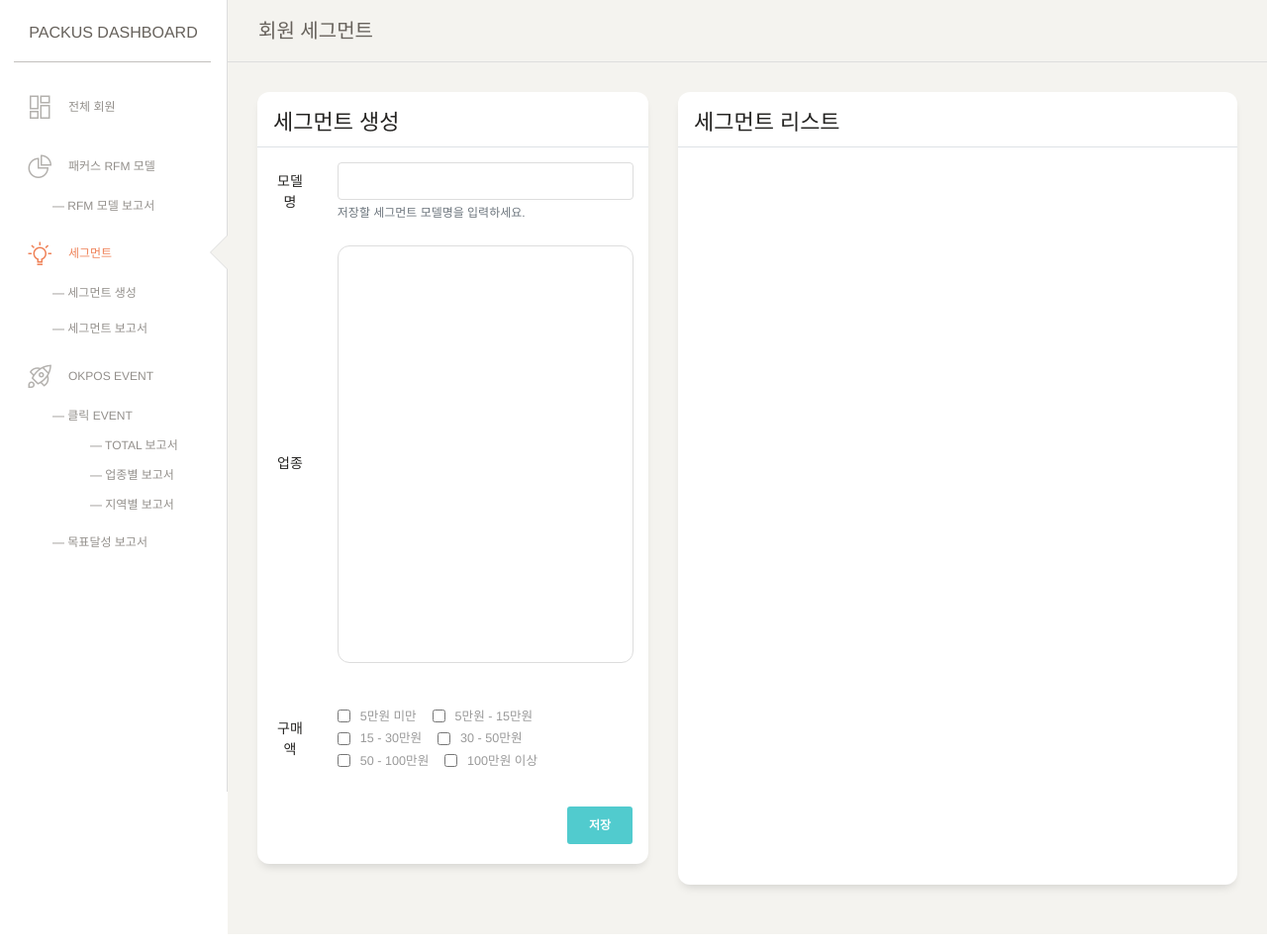
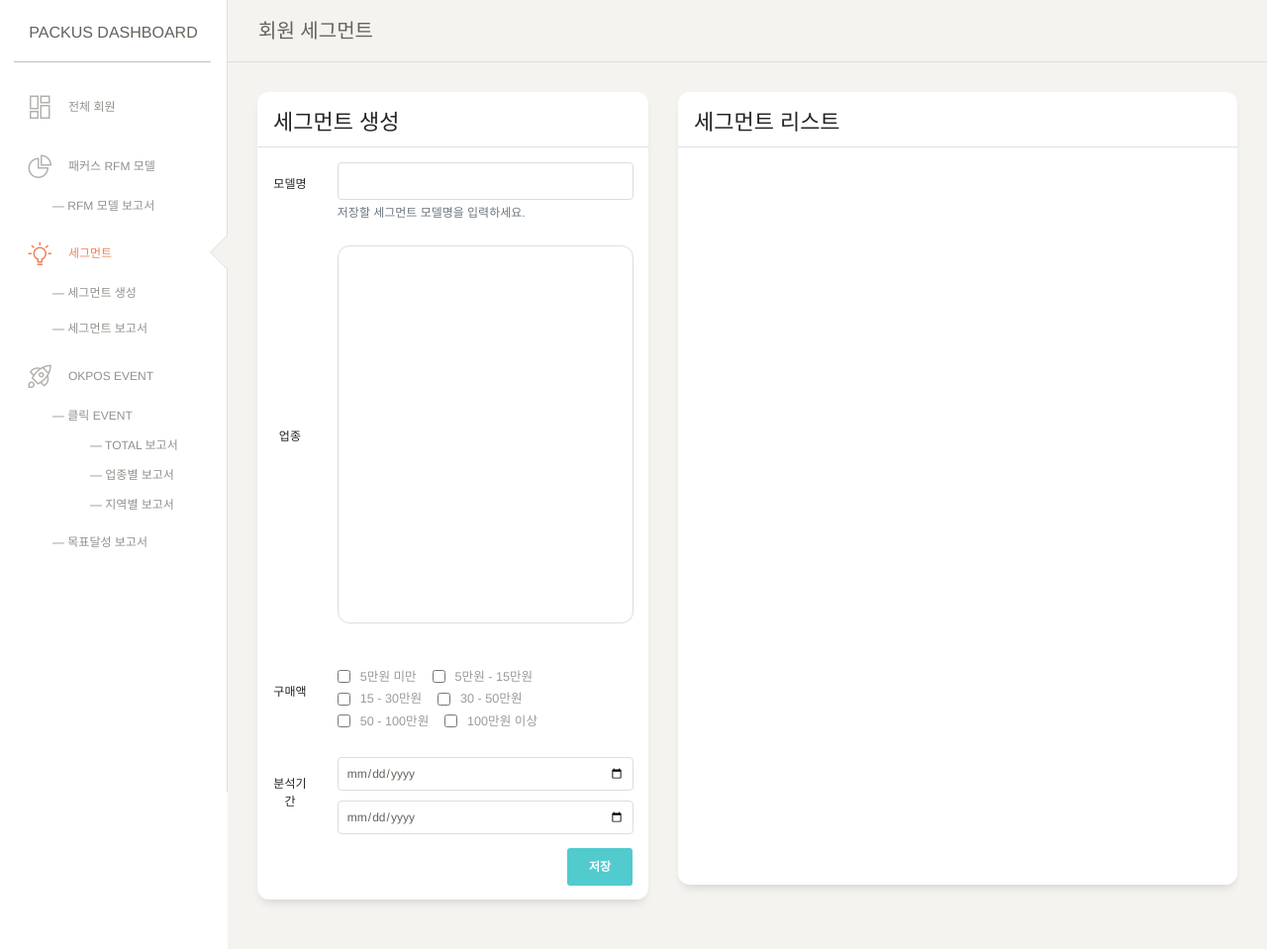
Before and after one commit to DayoungOh/homepage, a Flask app: page /segments in a window 1280 px wide. Shown: the whole page at 99% size. Run offline with Flask 2, Linux system fonts and the light colour scheme; data that the repository does not hold is empty; style sheets or scripts are compiled from the project's sources; some libraries are stand-ins or nearby versions.

Commit message:
세그먼트 생성 페이지의 분석기간 추가

```diff
--- a/packus/web/static/css/base.scss
+++ b/packus/web/static/css/base.scss
@@ -4231,7 +4231,7 @@ License - nucleoapp.com/license/
     overflow: auto;
 }
 #segUpjong .card .card-body {
-    height: 420px!important;
+    height: 380px!important;
     overflow: auto;
     display: inline-block;
 }
@@ -4304,3 +4304,6 @@ License - nucleoapp.com/license/
   display: table-cell;
   vertical-align: middle;
 }
+.card-body .form-group p {
+  font-size: 12px;
+}
--- a/packus/web/templates/segments/segments.html
+++ b/packus/web/templates/segments/segments.html
@@ -24,14 +24,14 @@
                 <div class="card-body">
                     <form>
                         <div class="form-group row mb-4">
-                            <div class="col-sm-2 text-center my-auto">모델명</div>
+                            <div class="col-sm-2 text-center my-auto"><p>모델명</p></div>
                             <div class="col-sm-10">
                                 <input type="text" class="form-control" id="seg-name" aria-describedby="segmentNm">
                                 <small id="segmentNm" class="form-text text-muted">저장할 세그먼트 모델명을 입력하세요.</small>
                             </div>
                         </div>
                         <div class="form-group row mb-4">
-                            <div class="col-sm-2 text-center my-auto">업종</div>
+                            <div class="col-sm-2 text-center my-auto"><p>업종</p></div>
                             <div class="col-sm-10" id="segUpjong">
                                 <div class="card" style="box-shadow: none; border: 1px solid #dddddd;">
                                     <div class="card-body">
@@ -41,7 +41,7 @@
                             </div>
                         </div>
                         <div class="form-group row mb-4">
-                            <div class="col-sm-2 text-center my-auto">구매액</div>
+                            <div class="col-sm-2 text-center my-auto"><p>구매액</p></div>
                             <div class="col-sm-10">
                                 <div class="form-check-inline">
                                     <input class="form-check-input" type="checkbox" id="priceCheck1" name="sales" value="5만원 미만">
@@ -69,7 +69,18 @@
                                 </div>
                             </div>
                         </div>
-                        <button type="button" class="btn btn-primary float-right saveSeg" id='seg-save-bnt'>저장</button>
+                        <div class="form-group row mb-0">
+                            <div class="col-sm-2 text-center my-auto"><p>분석기간</p></div>
+                            <div class="col-sm-10">
+                                <div class="form-group">
+                                    <input type="date" class="form-control p-2" name="period" id="periodFrom" style="font-size: 12px!important;">
+                                </div>
+                                <div class="form-group">
+                                    <input type="date" class="form-control p-2" name="period" id="periodTo" style="font-size: 12px!important;">
+                                </div>
+                            </div>
+                        </div>
+                        <button type="button" class="btn btn-primary float-right saveSeg my-1" id='seg-save-bnt'>저장</button>
                     </form>
                 </div>
             </div>
```
Also changed, not shown: packus/web/static/js/base.js (+11 -5 lines).
